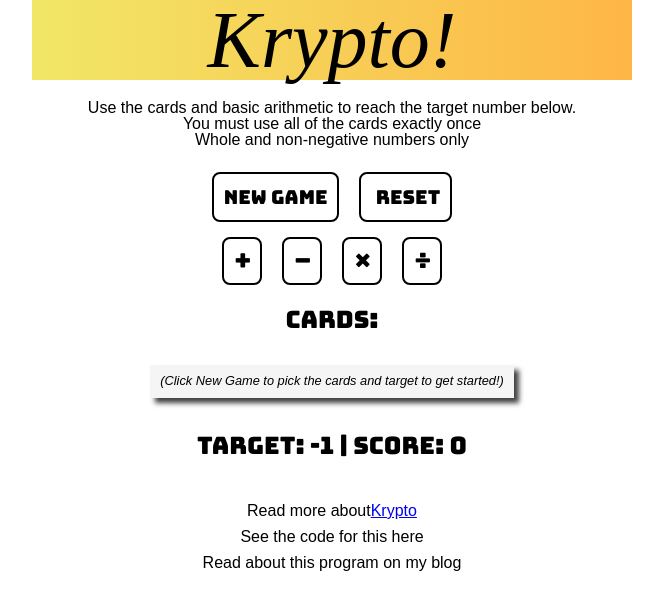
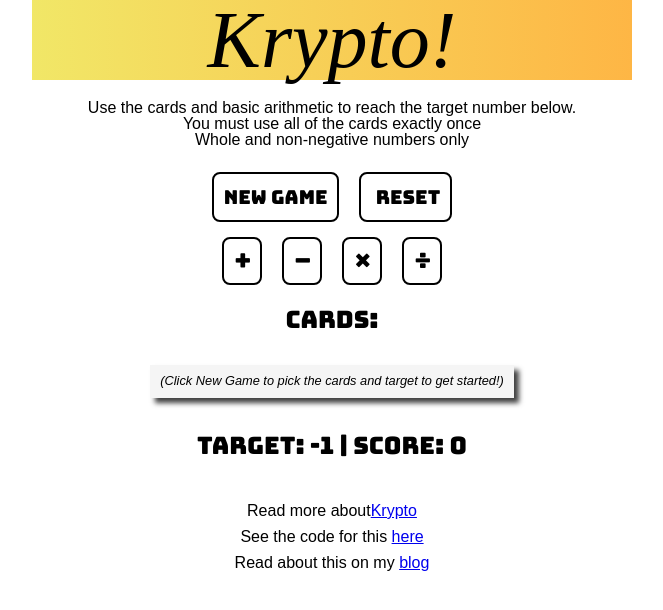
Before and after one commit to kdivringi/krypto, a React app in the folder krypto/: page / in a window 1280 px wide. Shown: the top 610 px of the page, without its empty margins (308-971 px from the left). Built offline with nearby package versions, Linux system fonts and the light colour scheme; a web font is replaced by a local one.

Commit message:
Added some more info to the footer

```diff
--- a/krypto/src/App.js
+++ b/krypto/src/App.js
@@ -214,8 +214,8 @@ class App extends Component {
           <a href="https://en.wikipedia.org/wiki/Krypto_(game)">
           Krypto</a>
         </p>
-        <p>See the code for this here</p>
-        <p>Read about this program on my blog</p>
+        <p>See the code for this <a href="https://github.com/kdivringi/krypto">here</a></p>
+        <p>Read about this on my <a href="http://kdivringi.github.io/new-version-of-krypto-in-react.html#new-version-of-krypto-in-react">blog</a></p>
         </footer>
       </div>
     );
```
